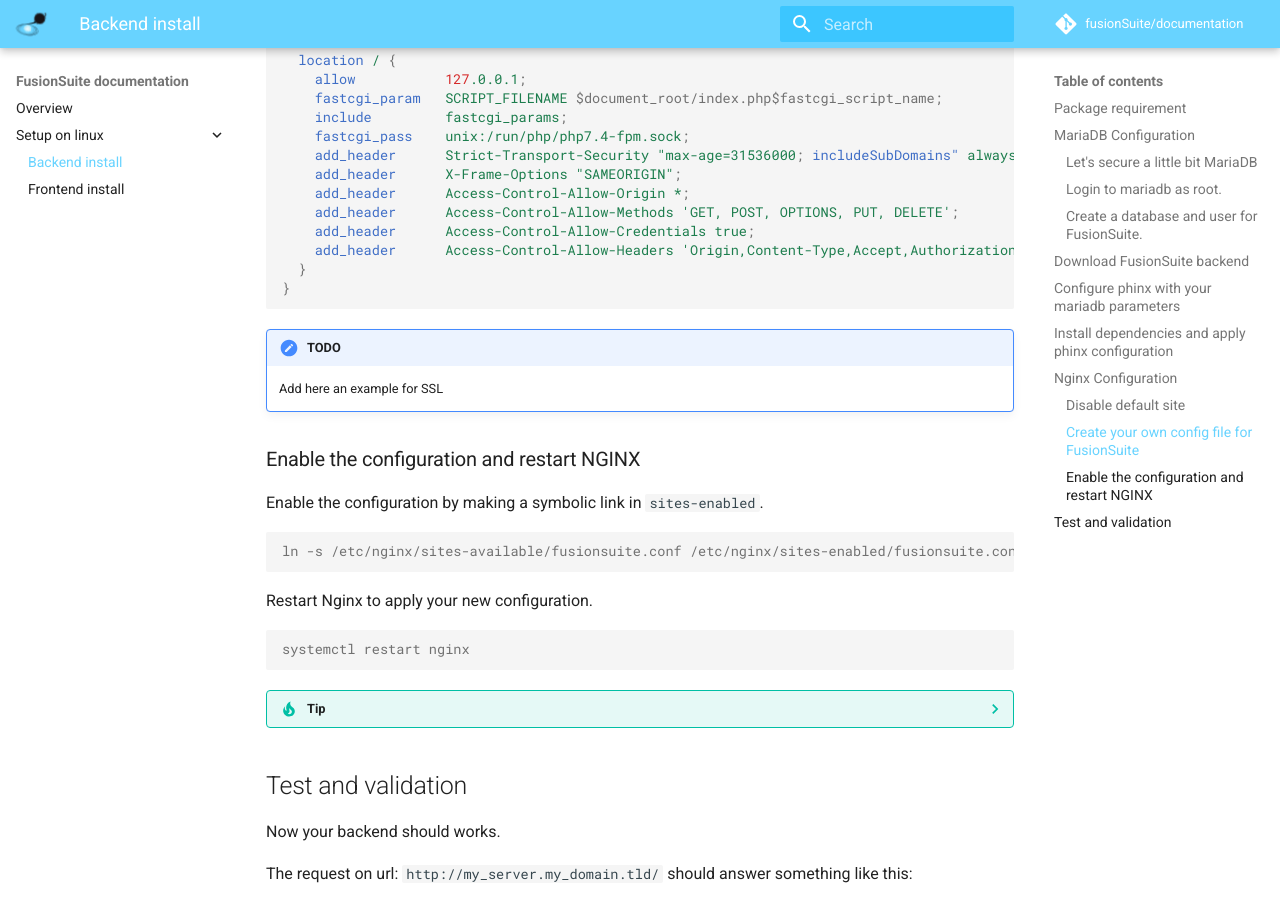
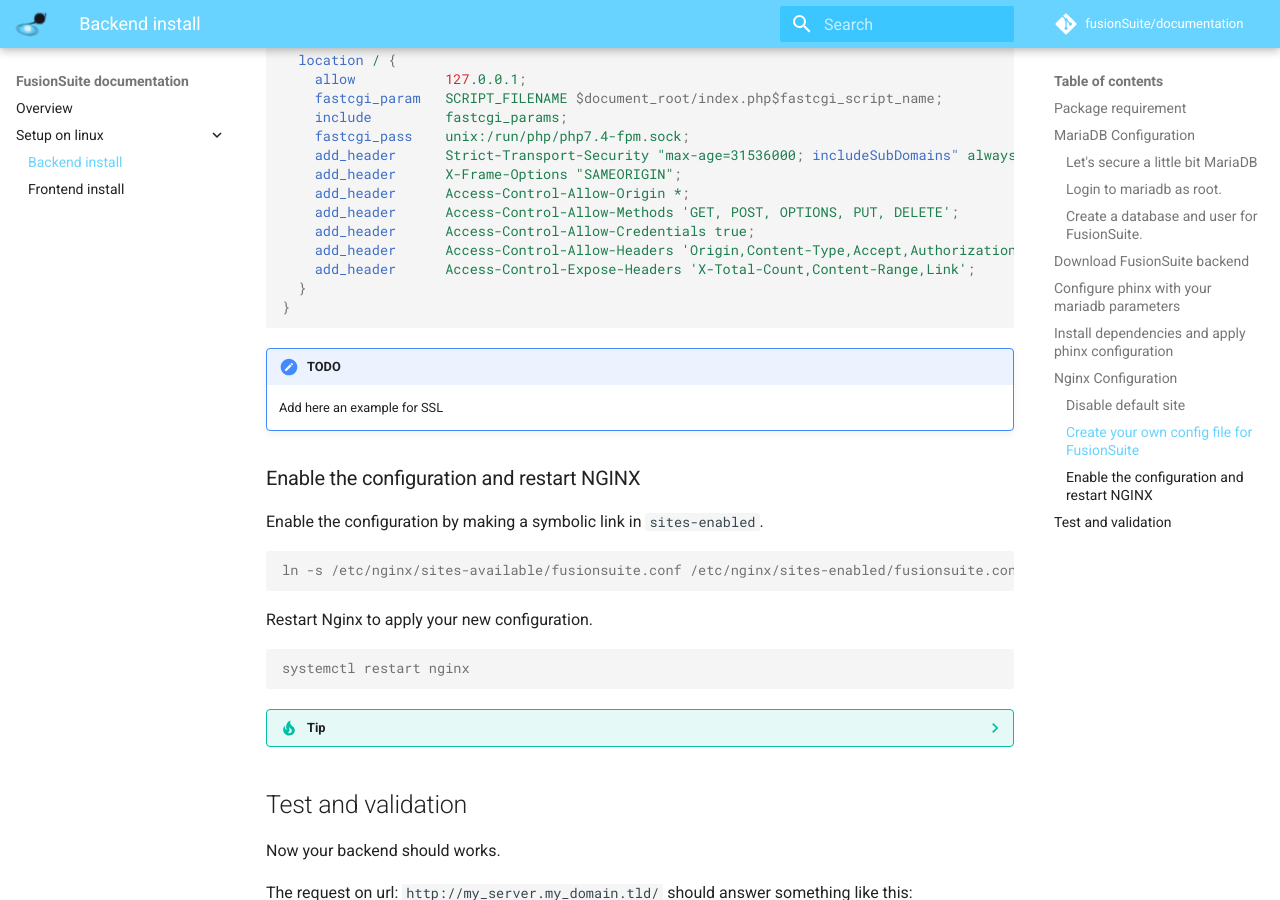
Before and after one commit to fusionSuite/documentation, an MkDocs documentation site: the page built from docs/setup_on_linux/backend_install.md, in a window 1280 px wide and 900 px high, scrolled down 3045 px. Built offline with MkDocs 1.6.1 and Material for MkDocs 9.7.7, drawn with Linux system fonts in a browser that asks for light colours; comment, search, counter and statistics services are not loaded.

Commit message:
Update nginx config of backend to ad the extra headers fields

````diff
--- a/docs/setup_on_linux/backend_install.md
+++ b/docs/setup_on_linux/backend_install.md
@@ -164,6 +164,7 @@ server {
     add_header      Access-Control-Allow-Methods 'GET, POST, OPTIONS, PUT, DELETE';
     add_header      Access-Control-Allow-Credentials true;
     add_header      Access-Control-Allow-Headers 'Origin,Content-Type,Accept,Authorization,Cache-Control,Pragma,Expires';
+    add_header      Access-Control-Expose-Headers 'X-Total-Count,Content-Range,Link';
   }
 }
 ```
````
